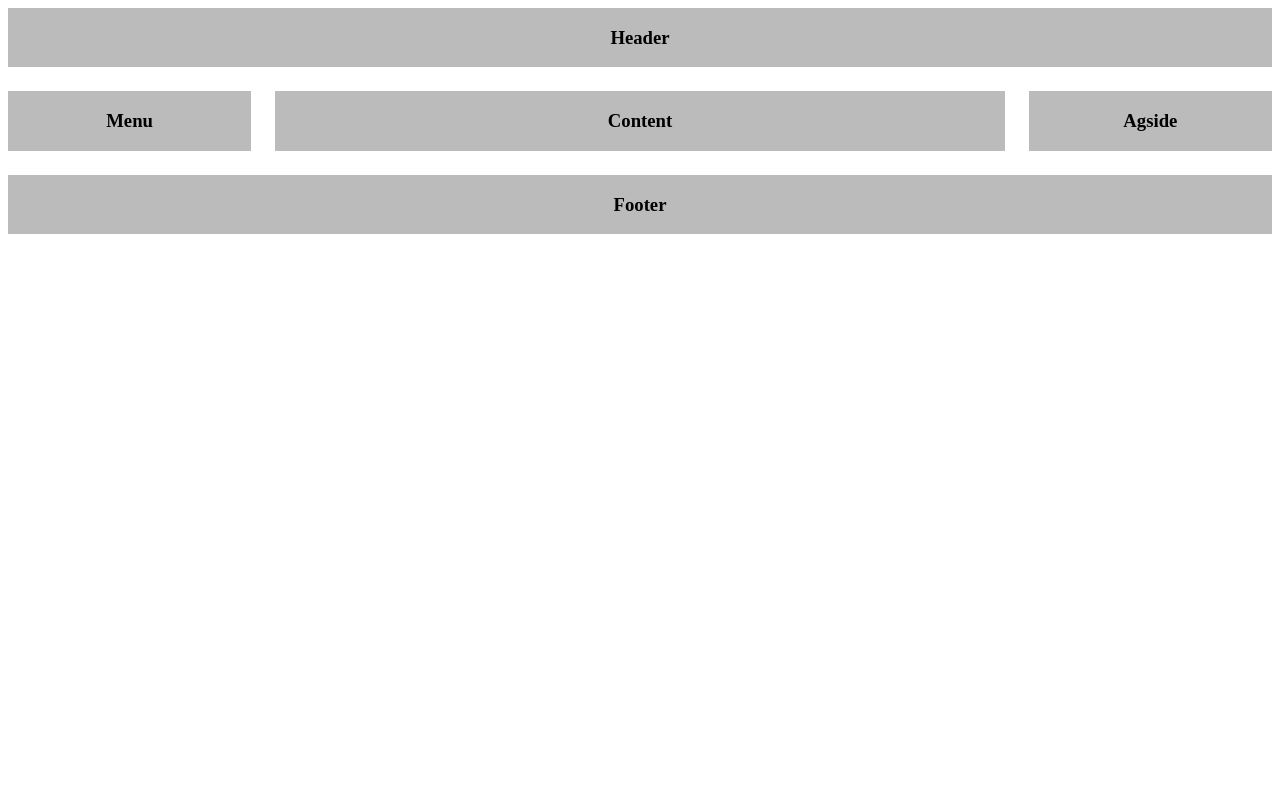
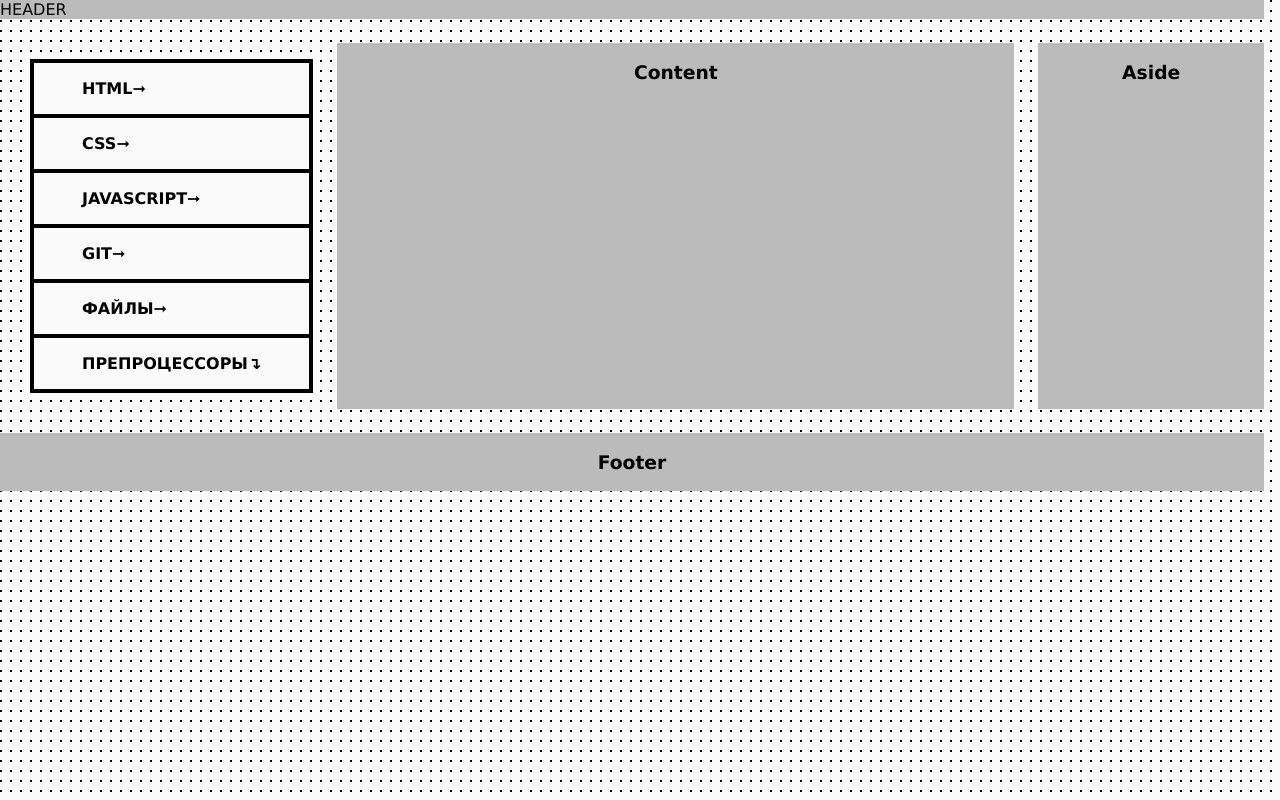
Before and after one commit to NikolayBarkalov/Blog, a website: page index.html in a window 1280 px wide. Drawn offline with Linux system fonts and the light colour scheme.

Commit message:
add js menu

```diff
--- a/index.html
+++ b/index.html
@@ -1,5 +1,6 @@
 <!DOCTYPE html>
 <html lang="en">
+
 <head>
   <meta charset="UTF-8">
   <meta http-equiv="X-UA-Compatible" content="IE=edge">
@@ -8,16 +9,81 @@
   <link rel="stylesheet" href="./node_modules/normalize.css/">
   <link rel="stylesheet" href="./style/style.css">
 </head>
+
 <body>
-
   <div class="grid-container">
-        <div class="header"><h3>Header</h3></div>
-        <div class="content"><h3>Content</h3></div>
-        <div class="menu"><h3>Menu</h3></div>
-        <div class="aside"><h3>Agside</h3></div>
-        <div class="footer"><h3>Footer</h3></div>
+    <div class="header">
+  HEADER
     </div>
 
 
+    <div class="content">
+      <h3>Content</h3>
+
+    </div>
+
+    <div class="menu">
+
+      <nav class="nav">
+        <ul class="nav__list">
+          <li class="nav__item">
+            <a class="nav__link open--link" href="#">HTML</a>
+          </li>
+          <li class="nav__item">
+            <a class="nav__link open--link" href="#">CSS</a>
+          </li>
+          <li class="nav__item">
+            <a class="nav__link open--link" href="#">JavaScript</a>
+          </li>
+          <li class="nav__item">
+            <a class="nav__link open--link" href="#">GIT</a>
+          </li>
+          <li class="nav__item">
+            <a class="nav__link open--link" href="#">Файлы</a>
+          </li>
+          <div class="dropdown">
+        <li class="nav__item dropdown__toggle">
+          <a class="nav__link open--item" href="#">Препроцессоры</a>
+          <a  href="#" class="nav__link nav--hiden">SASS</a>
+          <a  href="#" class="nav__link nav--hiden">LESS</a>
+          <a  href="#" class="nav__link nav--hiden">Stylus</a>
+          <a  href="#" class="nav__link nav--hiden">PostCSS</a>
+        </li>
+        </div>
+      </ul>
+
+
+
+
+
+
+      </nav>
+
+    </div>
+    <div class="aside">
+      <h3>Aside</h3>
+    </div>
+    <div class="footer">
+      <h3>Footer</h3>
+    </div>
+  </div>
+
+
+
+
+
+
+  <script type="text/javascript">
+    (function () {
+      var toggle = document.querySelector('.dropdown__toggle');
+      toggle.addEventListener('click', function (event) {
+        event.preventDefault();
+        var dropdown = event.target.parentNode;
+        dropdown.classList.toggle('is-open');
+      });
+    }());
+  </script>
+
 </body>
+
 </html>
--- a/style/style.css
+++ b/style/style.css
@@ -1,6 +1,15 @@
 :root {
     box-sizing: border-box;
   }
+
+:root {
+    --c-blue-500: #2ab3c0;
+    --c-yellow-500: #f9bc73;
+    --blue: #7cd4d4;
+    --white: #fafafa;
+    --black: #000000;
+    --red: #ff0000;
+}
 
   *,
   ::before,
@@ -9,27 +18,13 @@
   }
 
   body {
-    font-family: ;
+    font-family:Verdana, Geneva, Tahoma, sans-serif;
     font-size: 1rem;
-    /* background-image: radial-gradient(circle at 1px 1px, black 1px, transparent 0); */
-    background-size: 10px 10px;
+    background-image: radial-gradient(circle at 1px 1px, black 1px, transparent 0);
+     background-size: 10px 10px;
+     background-color: var(--white);
 }
 
-/* .grid-container {
-    height:100vh;
-    display: grid;
-    grid-template-areas: "header"
-                         "."
-                         "menu"
-                         "."
-                         "content"
-                         "."
-                         "sidebar"
-                         "."
-                         "footer";
-    grid-template-columns: 1fr;
-    grid-template-rows: 80px 5px 80px 5px 1fr 5px 80px 5px 80px;
-} */
 
     .grid-container {
         display: grid;
@@ -42,6 +37,8 @@
         grid-gap: 1.5em;
         max-width: 100%;
         margin: 0 auto;
+        margin-top: -8px;
+        margin-left: -8px;
     }
 
 
@@ -61,11 +58,10 @@
     grid-gap: 0;
     max-width: 100%;
     margin: 0 auto;
+    margin-top: -8px;
 }
 
 }
-
-
 
 .header {
     grid-area: header;
@@ -79,7 +75,6 @@
 
 .menu {
     grid-area: menu;
-    background-color: #bbb;
 }
 
 .aside {
@@ -98,3 +93,78 @@
 h3{
     text-align:center;
 }
+
+/* HEADER START */
+
+
+
+/* HEADER END */
+
+
+
+/* Start menu */
+.nav__list {
+    display: flex;
+    flex-direction: column;
+    justify-content: start;
+    border: 2px solid black;
+    padding: 0;
+    margin-left: 30px;
+    background-color: var(--white);
+}
+
+.nav__item {
+    list-style-type: none;
+    color: var(--black);
+}
+
+.nav__link {
+    position: sticky;
+    display: block;
+    text-align: left;
+    text-transform: uppercase;
+    text-decoration: none;
+    padding: 1em 3em;
+    color: var(--black);
+    background-color: var(--white);
+    border: 2px solid black;
+    font-weight: 700;
+}
+
+@media  (max-width: 468px) {
+    .nav__list {
+        margin: 0 auto;
+    }
+}
+
+
+.nav__link:hover {
+    background-color: var(--black);
+    color: var(--white);
+}
+
+.nav__link:active {
+    background-color: var(--red);
+}
+
+.nav__link:focus {
+    background-color: var(--red);
+}
+
+.open--item::after {
+    content: "\21B4";
+}
+
+.open--link::after {
+    content: "\279E";
+}
+
+.nav--hiden {
+    display: none;
+    text-align: center;
+}
+
+.is-open > .nav--hiden {
+    display: block;
+}
+/* END MENU STYLESHEET */
```
Lines whose indentation alone changed are shown as unchanged.
